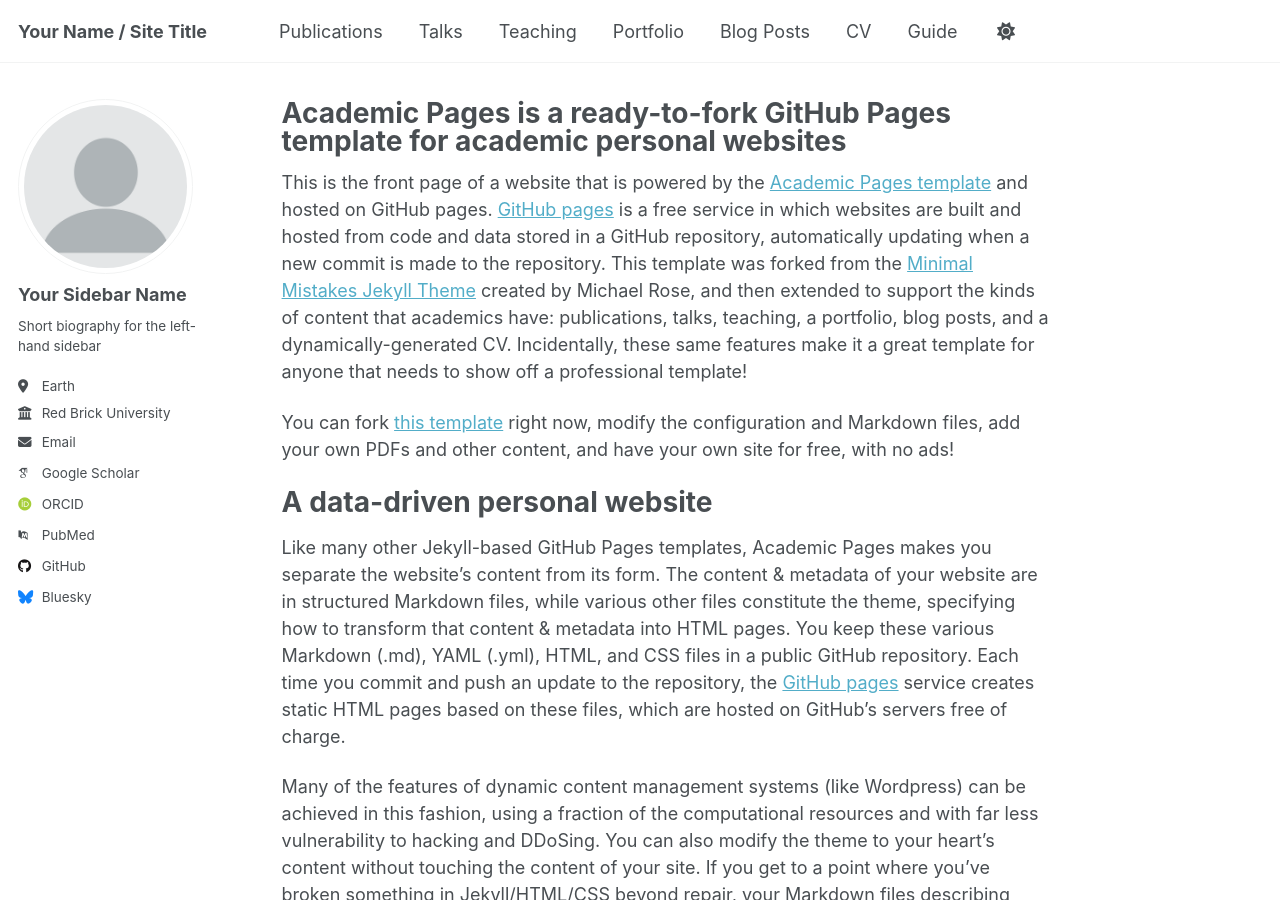
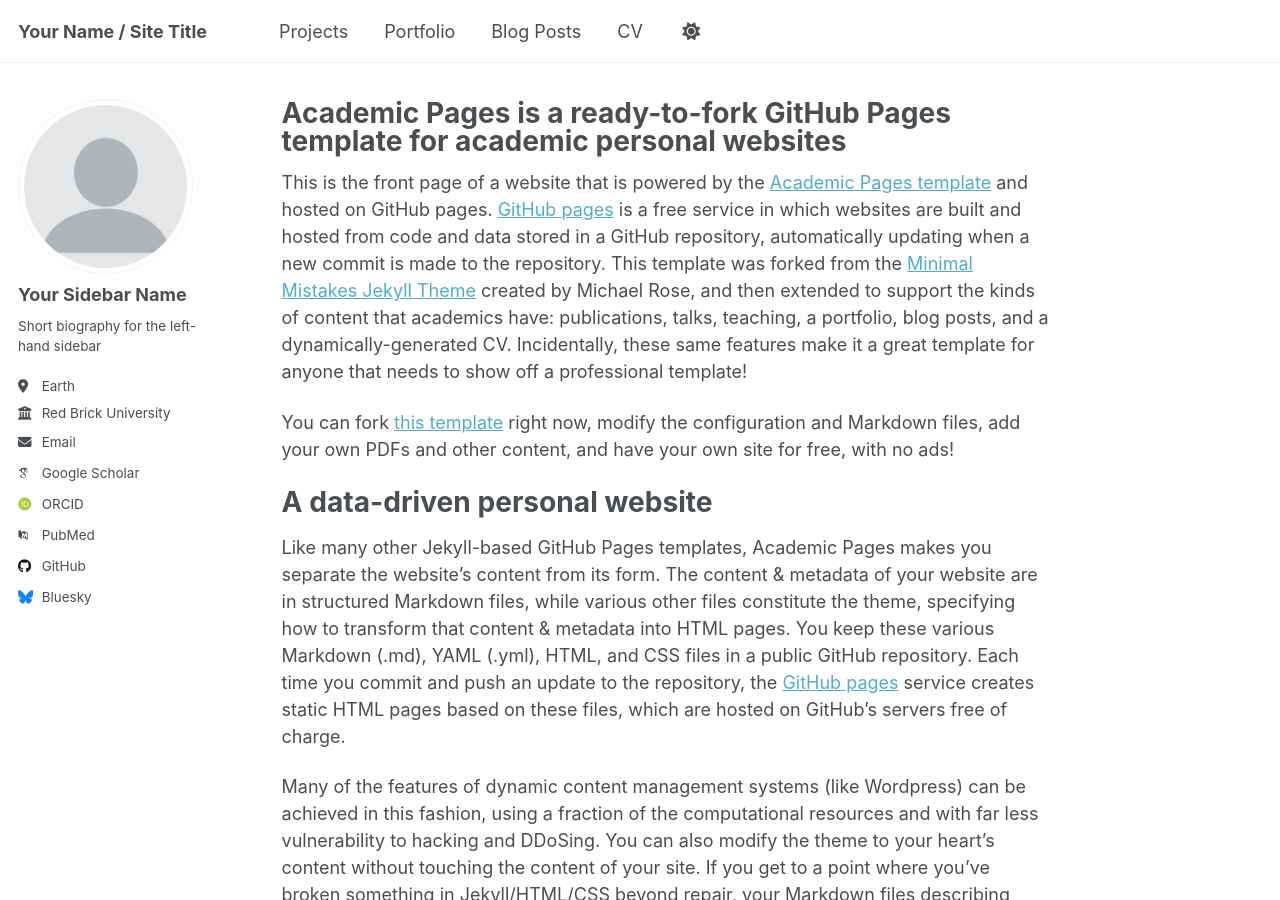
Before and after one commit to jiaxin-aidi-wu/jiaxin-aidi-wu.github.io, a Jekyll site: the page built from _pages/about.md, in a window 1280 px wide and 900 px high. Built offline with Jekyll 4.4.1, drawn with Linux system fonts in a browser that asks for light colours; some web fonts are replaced; a script that is not in the unit is left out.

Commit message:
Update navigation.yml

```diff
--- a/_data/navigation.yml
+++ b/_data/navigation.yml
@@ -8,14 +8,8 @@
 #      Markdown formatted page while the second is generated using JSON.
 
 main:
-  - title: "Publications"
+  - title: "Projects"
     url: /publications/
-
-  - title: "Talks"
-    url: /talks/
-
-  - title: "Teaching"
-    url: /teaching/
 
   - title: "Portfolio"
     url: /portfolio/
@@ -29,5 +23,5 @@ main:
   # - title: "CV"
   #   url: /cv-json/
 
-  - title: "Guide"
-    url: /markdown/
+  # - title: "Guide"
+  #  url: /markdown/
```
